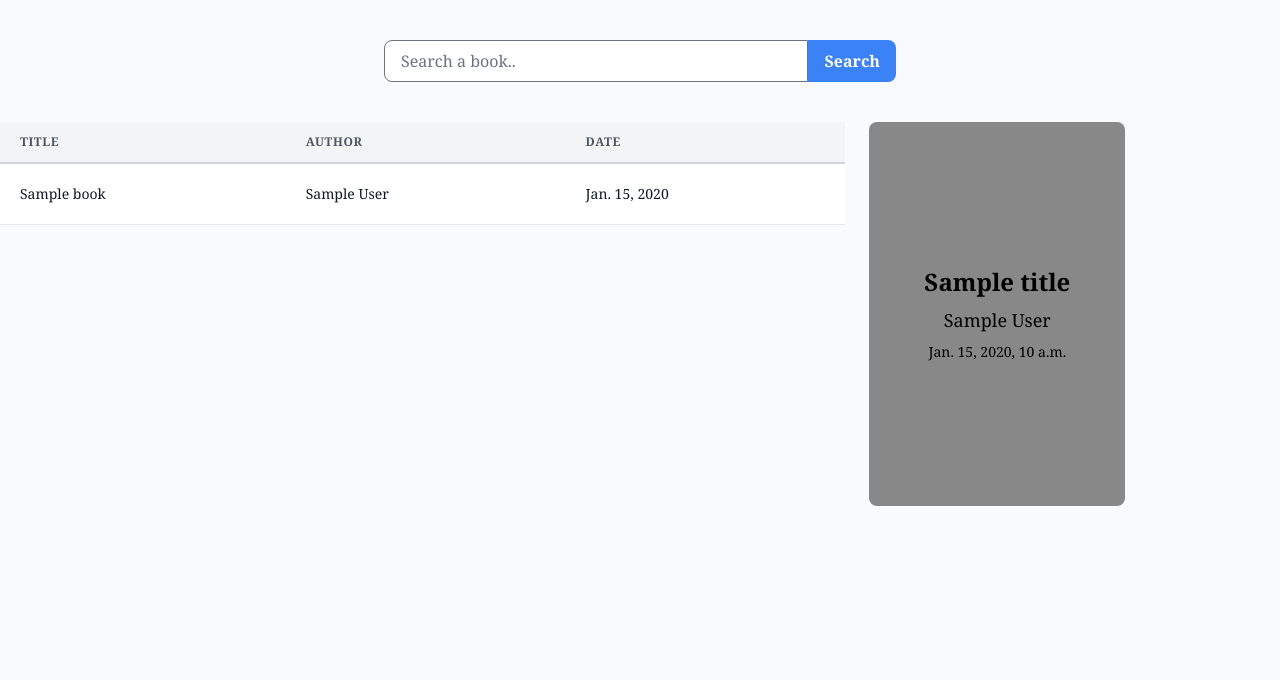
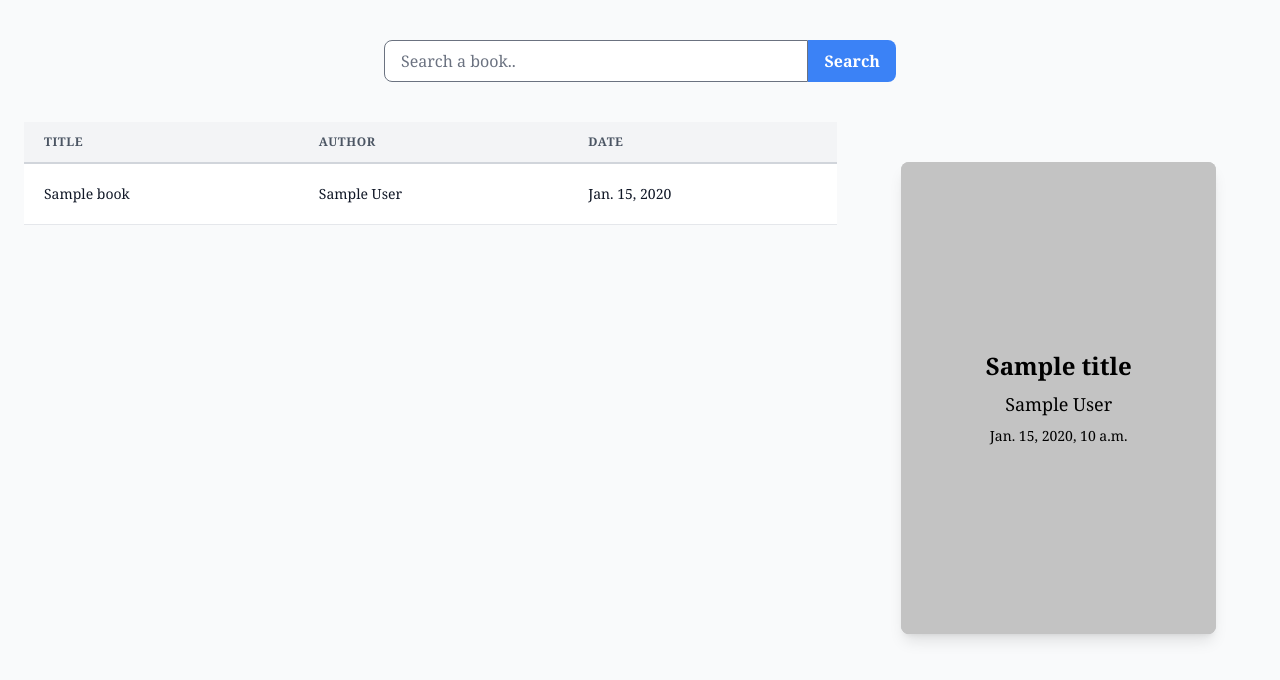
Before and after one commit to PabloLec/sb_django_htmx, a Django app: template books/templates/search_book/search_book.html in a window 1280 px wide. Shown: the top 680 px of the page. Run offline with Django 5.2, Linux system fonts and the light colour scheme; tables that the repository leaves empty hold one stand-in row (values such as "Sample post"); the template is opened without the code that fills it: values that come from a table or form of the project are taken from there, most other values are stand-ins (such as "Sample title", 1, 10 or a date in 2020); some libraries are stand-ins or nearby versions.

Commit message:
Add full HTMX integration

```diff
--- a/books/static/css/dist/styles.css
+++ b/books/static/css/dist/styles.css
@@ -739,9 +739,41 @@ select {
   position: static;
 }
 
-.mx-10 {
-  margin-left: 2.5rem;
-  margin-right: 2.5rem;
+.absolute {
+  position: absolute;
+}
+
+.relative {
+  position: relative;
+}
+
+.sticky {
+  position: sticky;
+}
+
+.bottom-0 {
+  bottom: 0px;
+}
+
+.left-0 {
+  left: 0px;
+}
+
+.right-0 {
+  right: 0px;
+}
+
+.top-0 {
+  top: 0px;
+}
+
+.m-10 {
+  margin: 2.5rem;
+}
+
+.-mx-3 {
+  margin-left: -0.75rem;
+  margin-right: -0.75rem;
 }
 
 .my-10 {
@@ -749,17 +781,14 @@ select {
   margin-bottom: 2.5rem;
 }
 
-.-mx-3 {
-  margin-left: -0.75rem;
-  margin-right: -0.75rem;
+.mx-3 {
+  margin-left: 0.75rem;
+  margin-right: 0.75rem;
 }
 
-.mt-10 {
-  margin-top: 2.5rem;
-}
-
-.mb-10 {
-  margin-bottom: 2.5rem;
+.mx-10 {
+  margin-left: 2.5rem;
+  margin-right: 2.5rem;
 }
 
 .mb-2 {
@@ -778,12 +807,32 @@ select {
   display: table;
 }
 
+.hidden {
+  display: none;
+}
+
 .h-96 {
   height: 24rem;
 }
 
-.w-full {
-  width: 100%;
+.h-full {
+  height: 100%;
+}
+
+.max-h-96 {
+  max-height: 24rem;
+}
+
+.max-h-screen {
+  max-height: 100vh;
+}
+
+.max-h-full {
+  max-height: 100%;
+}
+
+.max-h-80 {
+  max-height: 20rem;
 }
 
 .w-1\/3 {
@@ -798,6 +847,14 @@ select {
   width: 16rem;
 }
 
+.w-full {
+  width: 100%;
+}
+
+.w-3\/4 {
+  width: 75%;
+}
+
 .min-w-full {
   min-width: 100%;
 }
@@ -806,8 +863,16 @@ select {
   max-width: 32rem;
 }
 
-.max-w-sm {
-  max-width: 24rem;
+.max-w-xs {
+  max-width: 20rem;
+}
+
+.cursor-pointer {
+  cursor: pointer;
+}
+
+.flex-col {
+  flex-direction: column;
 }
 
 .flex-wrap {
@@ -826,8 +891,8 @@ select {
   overflow: hidden;
 }
 
-.rounded {
-  border-radius: 0.25rem;
+.overflow-y-auto {
+  overflow-y: auto;
 }
 
 .rounded-lg {
@@ -907,19 +997,9 @@ select {
   padding-bottom: 1.25rem;
 }
 
-.px-3 {
-  padding-left: 0.75rem;
-  padding-right: 0.75rem;
-}
-
-.px-6 {
-  padding-left: 1.5rem;
-  padding-right: 1.5rem;
-}
-
-.py-4 {
-  padding-top: 1rem;
-  padding-bottom: 1rem;
+.py-10 {
+  padding-top: 2.5rem;
+  padding-bottom: 2.5rem;
 }
 
 .text-left {
--- a/books/templates/base.html
+++ b/books/templates/base.html
@@ -1,3 +1,4 @@
+{% load django_htmx %}
 {% load static tailwind_tags %}
 <!DOCTYPE html>
 <html lang="en">
@@ -7,6 +8,8 @@
     <meta name="viewport" content="width=device-width, initial-scale=1.0">
     <meta http-equiv="X-UA-Compatible" content="ie=edge">
     {% tailwind_css %}
+    <script src="https://unpkg.com/htmx.org@1.9.9/dist/htmx.min.js" defer></script>
+    <script src="https://unpkg.com/htmx.org/dist/ext/debug.js" defer></script>
 </head>
 <body class="bg-gray-50 font-serif leading-normal tracking-normal">
 {% block content %}
--- a/books/templates/search_book/book_cover.html
+++ b/books/templates/search_book/book_cover.html
@@ -1,9 +1,33 @@
-{% if title and author and date and color %}
-<div class="flex justify-center items-center h-96 w-64 rounded-lg" style="background-color: {{ color }};">
-    <div class="text-center">
-        <h2 class="text-2xl font-bold mb-2">{{ title }}</h2>
-        <p class="text-lg mb-2">{{ author }}</p>
-        <p class="text-sm">{{ date }}</p>
+<div id="book-cover-container" class="flex justify-center items-center h-full py-10" style="max-height: calc(85vh);">
+    {% if title and author and date and color %}
+    <div class="book-cover relative border-gray-200 shadow-lg rounded-lg overflow-hidden w-full mx-10"
+         style="background-color: {{ color }};">
+        <div class="color-filter absolute top-0 bottom-0 left-0 right-0"></div>
+        <div class="content absolute top-0 bottom-0 left-0 right-0">
+            <h2 class="text-2xl font-bold mb-2">{{ title }}</h2>
+            <p class="text-lg mb-2">{{ author }}</p>
+            <p class="text-sm">{{ date }}</p>
+        </div>
     </div>
+    {% endif %}
 </div>
-{% endif %}
+
+<style>
+    .book-cover::before {
+        content: "";
+        display: block;
+        padding-top: 150%;
+    }
+    .book-cover .color-filter {
+        background-color: rgba(255, 255, 255, 0.5);
+        z-index: 1;
+    }
+    .book-cover .content {
+        display: flex;
+        flex-direction: column;
+        align-items: center;
+        justify-content: center;
+        padding: 1rem;
+        z-index: 2;
+    }
+</style>
--- a/books/templates/search_book/book_table.html
+++ b/books/templates/search_book/book_table.html
@@ -1,5 +1,6 @@
-<table class="min-w-full leading-normal">
-    <thead>
+<div id="book-table-container" class="overflow-y-auto" style="max-height: calc(85vh);">
+    <table id="book-table" class="min-w-full leading-normal">
+        <thead class="sticky top-0 bg-white">
         <tr>
             <th class="px-5 py-3 border-b-2 border-gray-300 bg-gray-100 text-left text-xs font-semibold text-gray-600 uppercase tracking-wider">
                 Title
@@ -14,7 +15,8 @@
         </thead>
         <tbody>
         {% for book in books %}
-    <tr>
+        <tr hx-get="/books/cover?title={{ book.title|urlencode }}&author={{ book.author|urlencode }}&date={{ book.date|urlencode }}"
+            hx-target="#book-cover-container" hx-swap="outerHTML" class="cursor-pointer">
             <td class="px-5 py-5 border-b border-gray-200 bg-white text-sm">
                 <p class="text-gray-900 whitespace-no-wrap">{{ book.title }}</p>
             </td>
@@ -34,3 +36,4 @@
         {% endfor %}
         </tbody>
     </table>
+</div>
--- a/books/templates/search_book/search_bar.html
+++ b/books/templates/search_book/search_bar.html
@@ -1,9 +1,10 @@
-<div class="flex justify-center my-10">
-    <div class="flex overflow-hidden max-w-lg w-full">
-        <input type="text" name="query" placeholder="Search a book.."
+<div class="flex justify-center my-10" style="max-height: calc(15vh);">
+    <form class="flex overflow-hidden max-w-lg w-full" hx-get="/books" hx-target="#book-table-container"
+          hx-swap="outerHTML">
+        <input type="text" name="title" placeholder="Search a book.."
                class="rounded-l-lg px-4 py-2 w-full focus:outline-none">
         <button type="submit" class="bg-blue-500 hover:bg-blue-700 text-white font-bold py-2 px-4 rounded-r-lg">
             Search
         </button>
-    </div>
+    </form>
 </div>
--- a/books/templates/search_book/search_book.html
+++ b/books/templates/search_book/search_book.html
@@ -2,7 +2,7 @@
 
 {% block content %}
 {% include "search_book/search_bar.html" %}
-<div class="flex flex-wrap -mx-3">
+<div class="flex flex-wrap mx-3">
     <div class="w-2/3 px-3">
         {% include "search_book/book_table.html" %}
     </div>
--- a/books/urls.py
+++ b/books/urls.py
@@ -3,6 +3,7 @@ from django.urls import path
 from . import views
 
 urlpatterns = [
-    path("", views.search_book_page, name="search_book"),
+    path("", views.main, name="search_book"),
+    path("cover", views.get_cover, name="get_cover"),
     path("import", views.import_books, name="import_books"),
 ]
--- a/pyproject.toml
+++ b/pyproject.toml
@@ -10,6 +10,7 @@ python = "^3.12"
 django = "^5.0"
 requests = "^2.31.0"
 django-tailwind = {extras = ["reload"], version = "^3.6.0"}
+django-htmx = "^1.17.2"
 
 
 [build-system]
--- a/sb_django_htmx/settings.py
+++ b/sb_django_htmx/settings.py
@@ -31,6 +31,7 @@ ALLOWED_HOSTS = []
 # Application definition
 
 INSTALLED_APPS = [
+    "django_htmx",
     "tailwind",
     "django_browser_reload",
     "books.apps.BooksConfig",
@@ -43,6 +44,7 @@ INSTALLED_APPS = [
 ]
 
 MIDDLEWARE = [
+    "django_htmx.middleware.HtmxMiddleware",
     "django_browser_reload.middleware.BrowserReloadMiddleware",
     "django.middleware.security.SecurityMiddleware",
     "django.contrib.sessions.middleware.SessionMiddleware",
--- a/sb_django_htmx/urls.py
+++ b/sb_django_htmx/urls.py
@@ -1,8 +1,11 @@
 from django.contrib import admin
 from django.urls import include, path
+
+from books import views
 
 urlpatterns = [
     path("__reload__/", include("django_browser_reload.urls")),
     path("admin/", admin.site.urls),
+    path("", views.main, name="search_book"),
     path("books/", include("books.urls")),
 ]
```
Also changed, not shown: other parts of books/static/css/dist/styles.css (+47 -37 lines), books/views.py (+32 -1 lines), 1 other file. Lines whose indentation alone changed are shown as unchanged.
